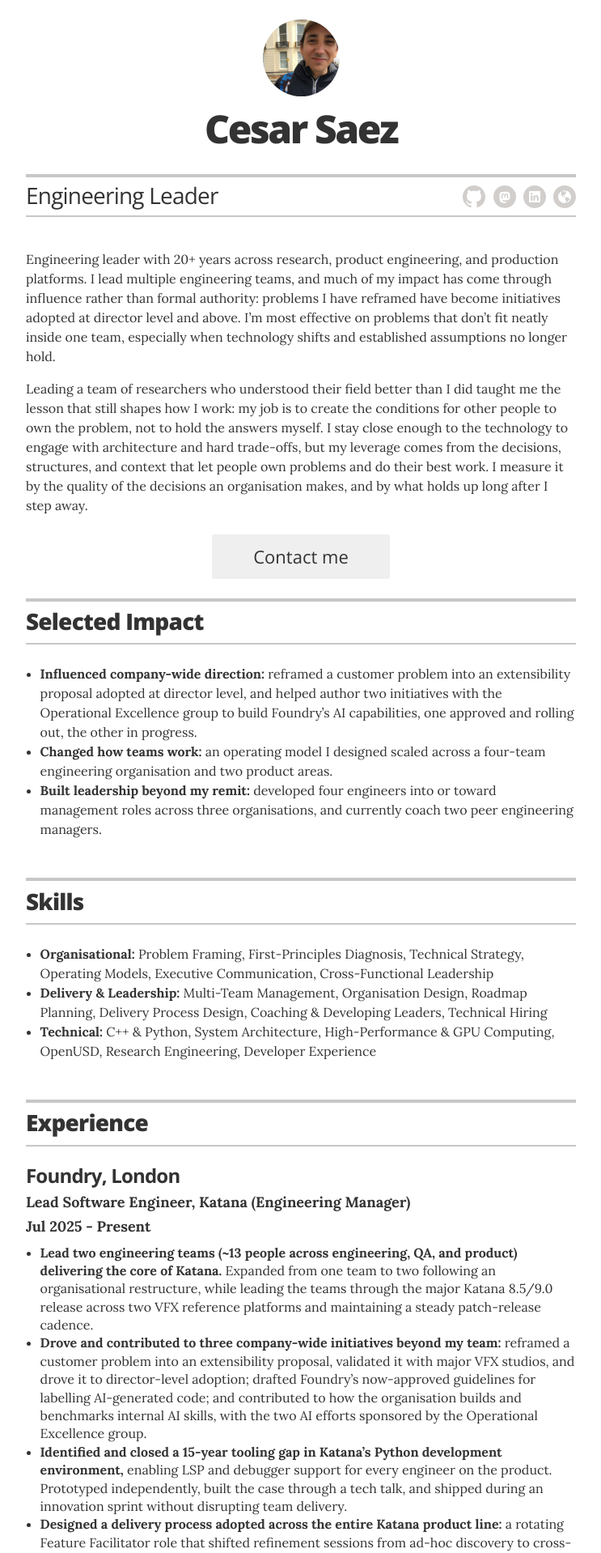
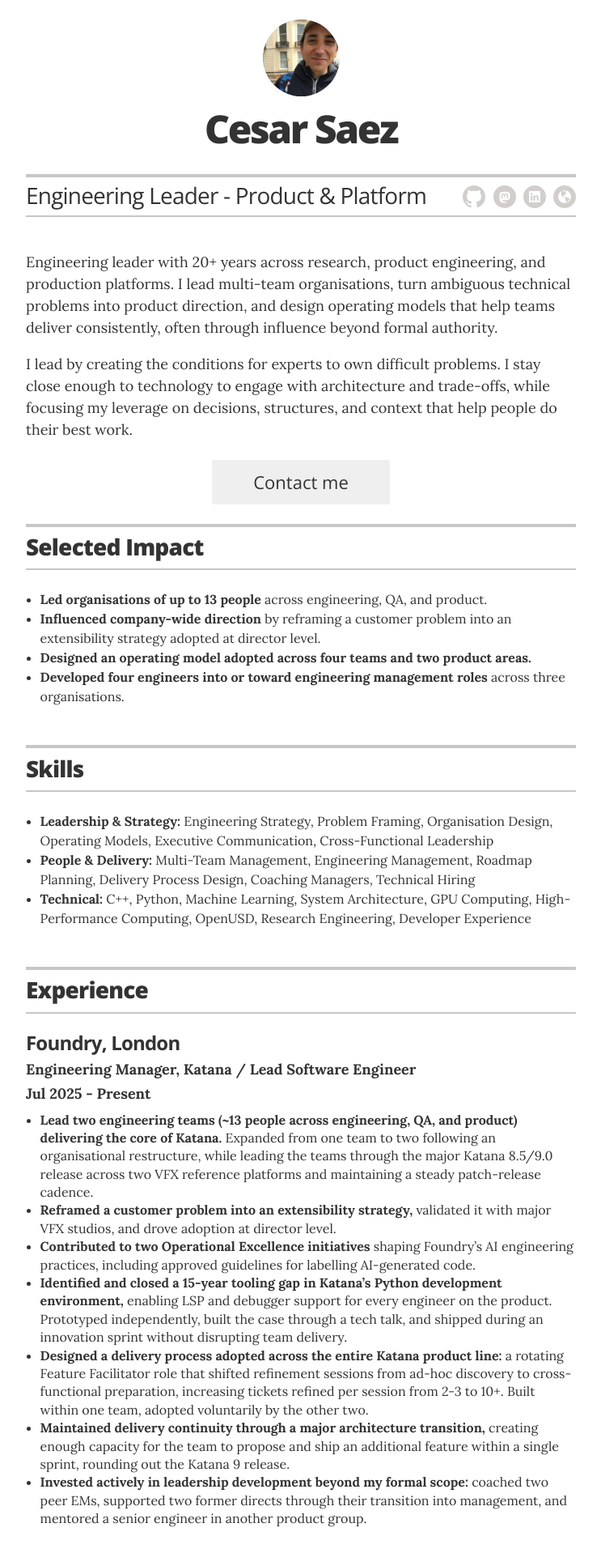
Before and after one commit to csaez/csaez.github.io, a Jekyll site: the page built from index.html, in a window 1280 px wide. Shown: the top 1918 px of the page at 81% size, without its empty margins (268-1011 px from the left). Built offline with Jekyll 4.4.1, drawn with Linux system fonts in a browser that asks for light colours; some of the changed text lies outside the part shown.

Commit message:
Improve resume positioning and print layout

```diff
--- a/_config.yml
+++ b/_config.yml
@@ -1,6 +1,6 @@
 # Site settings
 title: "Cesar Saez"
-description: "Engineering Leader"
+description: "Engineering Leader - Product & Platform"
 
 # Build settings
 markdown: kramdown
@@ -11,7 +11,7 @@
 # Resume settings
 resume_avatar:                  "true"
 resume_name:                    "Cesar Saez"
-resume_title:                   "Engineering Leader"
+resume_title:                   "Engineering Leader - Product & Platform"
 
 resume_contact_email:           "hi@cesarsaez.com"
 
--- a/_data/experience.yml
+++ b/_data/experience.yml
@@ -1,6 +1,6 @@
 # Jobs
 - company: Foundry, London
-  position: Lead Software Engineer, Katana (Engineering Manager)
+  position: Engineering Manager, Katana / Lead Software Engineer
   duration: Jul 2025 - Present
   summary: |
     - **Lead two engineering teams (~13 people across engineering, QA, and
@@ -8,13 +8,11 @@
       following an organisational restructure, while leading the teams through
       the major Katana 8.5/9.0 release across two VFX reference platforms and
       maintaining a steady patch-release cadence.
-    - **Drove and contributed to three company-wide initiatives beyond my team:**
-      reframed a customer problem into an extensibility proposal, validated it
-      with major VFX studios, and drove it to director-level adoption; drafted
-      Foundry's now-approved guidelines for labelling AI-generated code; and
-      contributed to how the organisation builds and benchmarks internal AI
-      skills, with the two AI efforts sponsored by the Operational Excellence
-      group.
+    - **Reframed a customer problem into an extensibility strategy,** validated
+      it with major VFX studios, and drove adoption at director level.
+    - **Contributed to two Operational Excellence initiatives** shaping Foundry's
+      AI engineering practices, including approved guidelines for labelling
+      AI-generated code.
     - **Identified and closed a 15-year tooling gap in Katana's Python development
       environment,** enabling LSP and debugger support for every engineer on the
       product. Prototyped independently, built the case through a tech talk, and
@@ -24,23 +22,21 @@
       from ad-hoc discovery to cross-functional preparation, increasing tickets
       refined per session from 2-3 to 10+. Built within one team, adopted
       voluntarily by the other two.
-    - **Maintained consistent delivery through the loss of a lead architect
-      mid-project,** creating enough capacity for the team to propose and ship an
-      additional feature in a single sprint, rounding out the Katana 9 release.
+    - **Maintained delivery continuity through a major architecture transition,**
+      creating enough capacity for the team to propose and ship an additional
+      feature within a single sprint, rounding out the Katana 9 release.
     - **Invested actively in leadership development beyond my formal scope:**
       coached two peer EMs, supported two former directs through their transition
       into management, and mentored a senior engineer in another product group.
 
 - company: Foundry, London
-  position: Lead Software Engineer, AI Research (Engineering Manager)
+  position: Engineering Manager, AI Research / Lead Software Engineer
   duration: Jul 2022 - Jul 2025
   summary: |
-    - **Shaped product direction and how the organisation worked alongside
-      engineering leadership when dedicated roles didn't exist:** set roadmaps
-      with product stakeholders, ran planning and tracking, and presented the
-      organisation's work to the executive team at quarterly reviews; designed
-      the technical hiring framework for research engineering, later adopted by
-      other groups across the organisation.
+    - **Set roadmaps with product stakeholders, led planning and tracking, and
+      presented the organisation's work to the executive team at quarterly
+      reviews;** designed the technical hiring framework for research engineering,
+      later adopted by other groups across the organisation.
     - **Grew a single research team into a two-team organisation I managed
       directly (~9 people),** creating the operating model that a four-team
       organisation later scaled on. As demand grew, hired into the team, split
@@ -76,9 +72,9 @@
       locating and loading assets across productions, and contributed fixes and
       improvements to core platform systems as part of the production technology
       team.
-    - **Built foundational tools used across major feature-film productions,**
-      including *Tenet*, *No Time to Die*, and *Fast & Furious 9*, the kind of
-      core pipeline systems that outlast any single project.
+    - **Built foundational pipeline tools used on *Tenet*, *No Time to Die*, and
+      *Fast & Furious 9*,** supporting production systems that remained in use
+      across projects.
 
 - company: Animal Logic (now Netflix Animation), Sydney
   position: Software Engineer, R&D
--- a/_data/impact.yml
+++ b/_data/impact.yml
@@ -1,5 +1,9 @@
-- item: "**Influenced company-wide direction:** reframed a customer problem into an extensibility proposal adopted at director level, and helped author two initiatives with the Operational Excellence group to build Foundry's AI capabilities, one approved and rolling out, the other in progress."
+- item: "**Led organisations of up to 13 people** across engineering, QA, and product."
 
-- item: "**Changed how teams work:** an operating model I designed scaled across a four-team engineering organisation and two product areas."
+- item: "**Influenced company-wide direction** by reframing a customer problem into
+  an extensibility strategy adopted at director level."
 
-- item: "**Built leadership beyond my remit:** developed four engineers into or toward management roles across three organisations, and currently coach two peer engineering managers."
+- item: "**Designed an operating model adopted across four teams and two product areas.**"
+
+- item: "**Developed four engineers into or toward engineering management roles**
+  across three organisations."
--- a/_data/intro.yml
+++ b/_data/intro.yml
@@ -1,15 +1,11 @@
 content: |
   Engineering leader with 20+ years across research, product engineering, and
-  production platforms. I lead multiple engineering teams, and much
-  of my impact has come through influence rather than formal authority: problems
-  I have reframed have become initiatives adopted at director level and above.
-  I'm most effective on problems that don't fit neatly inside one team,
-  especially when technology shifts and established assumptions no longer hold.
+  production platforms. I lead multi-team organisations, turn ambiguous
+  technical problems into product direction, and design operating models that
+  help teams deliver consistently, often through influence beyond formal
+  authority.
 
-  Leading a team of researchers who understood their field better than I did
-  taught me the lesson that still shapes how I work: my job is to create the
-  conditions for other people to own the problem, not to hold the answers myself.
-  I stay close enough to the technology to engage with architecture and hard
-  trade-offs, but my leverage comes from the decisions, structures, and context
-  that let people own problems and do their best work. I measure it by the quality of the decisions an
-  organisation makes, and by what holds up long after I step away.
+  I lead by creating the conditions for experts to own difficult problems. I
+  stay close enough to technology to engage with architecture and trade-offs,
+  while focusing my leverage on decisions, structures, and context that help
+  people do their best work.
--- a/_data/skills.yml
+++ b/_data/skills.yml
@@ -1,4 +1,4 @@
 # Skills
-- skill: "**Organisational:** Problem Framing, First-Principles Diagnosis, Technical Strategy, Operating Models, Executive Communication, Cross-Functional Leadership"
-- skill: "**Delivery & Leadership:** Multi-Team Management, Organisation Design, Roadmap Planning, Delivery Process Design, Coaching & Developing Leaders, Technical Hiring"
-- skill: "**Technical:** C++ & Python, System Architecture, High-Performance & GPU Computing, OpenUSD, Research Engineering, Developer Experience"
+- skill: "**Leadership & Strategy:** Engineering Strategy, Problem Framing, Organisation Design, Operating Models, Executive Communication, Cross-Functional Leadership"
+- skill: "**People & Delivery:** Multi-Team Management, Engineering Management, Roadmap Planning, Delivery Process Design, Coaching Managers, Technical Hiring"
+- skill: "**Technical:** C++, Python, Machine Learning, System Architecture, GPU Computing, High-Performance Computing, OpenUSD, Research Engineering, Developer Experience"
--- a/_sass/_resume.scss
+++ b/_sass/_resume.scss
@@ -13,6 +13,12 @@
     font-size: 1.75rem;
     letter-spacing: -.05rem;
     margin: 0;
+  }
+}
+
+.executive-summary {
+  @include media_larger_than_mobile {
+    font-size: 1.125rem;
   }
 }
 
@@ -67,10 +73,6 @@
         margin: 0;
       }
     }
-  }
-
-  .executive-summary {
-    // @include media_larger_than_mobile { font-size: 1.125rem; }
   }
 }
 
@@ -248,10 +250,20 @@
       }
     }
 
+    .resume-item-title,
+    .resume-item-details {
+      page-break-after: avoid;
+      break-after: avoid-page;
+      page-break-inside: avoid;
+      break-inside: avoid;
+    }
+
     .resume-item-copy {
       font-size: 11px;
       line-height: 1.3;
       margin: 0.2rem 0 0;
+      page-break-before: avoid;
+      break-before: avoid-page;
 
       ul {
         margin: 0;
```
